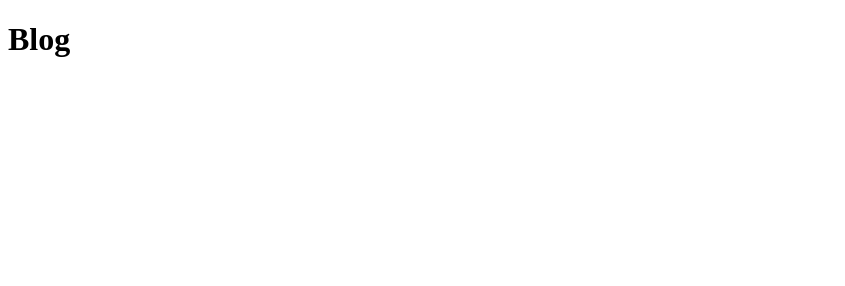
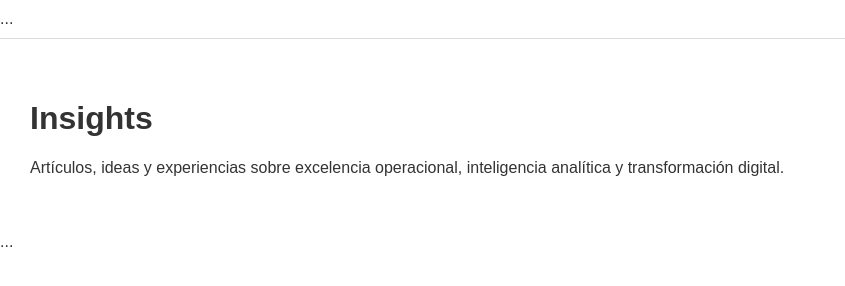
Before and after one commit to Jmanasevich/albconsultores-web, a plain HTML site: page blog.html in a window 1280 px wide. Shown: the whole page, without its empty margins (0-845 px from the left). Drawn offline with Linux system fonts and the light colour scheme.

Commit message:
Update blog.html

```diff
--- a/blog.html
+++ b/blog.html
@@ -1 +1,16 @@
-<!DOCTYPE html><html lang='es'><head><meta charset='UTF-8'><title>Blog</title></head><body><h1>Blog</h1></body></html>
+<!DOCTYPE html>
+<html lang="es">
+<head>
+  <meta charset="UTF-8">
+  <title>Insights | ALB Consultores</title>
+  <link rel="stylesheet" href="styles.css">
+</head>
+<body>
+  <header>...</header>
+  <main class="container">
+    <h1>Insights</h1>
+    <p>Artículos, ideas y experiencias sobre excelencia operacional, inteligencia analítica y transformación digital.</p>
+  </main>
+  <footer>...</footer>
+</body>
+</html>
```
